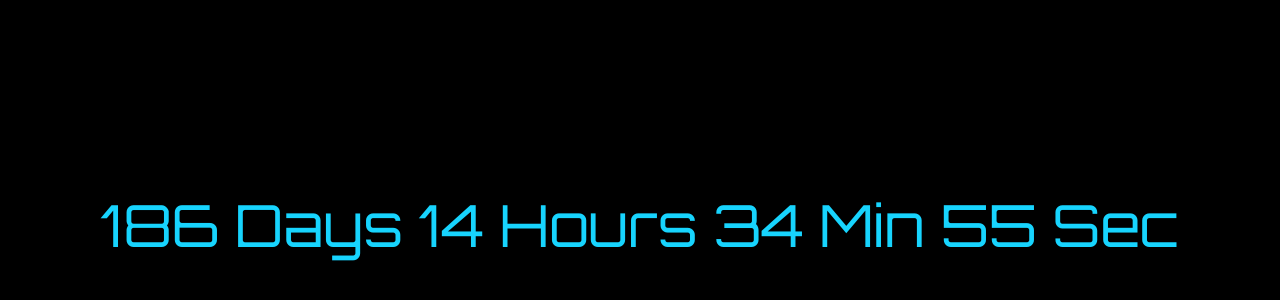
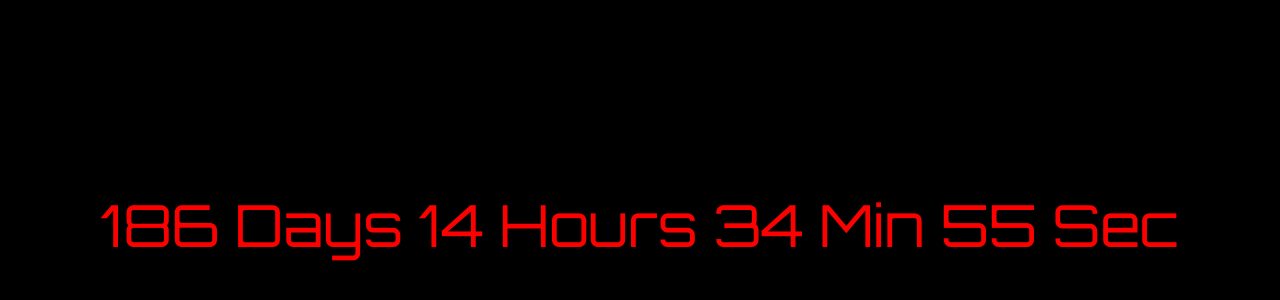
Before and after one commit to nalwadesumati/CountDownTimer, a plain HTML site: page index.html in a window 1280 px wide. Shown: the part 176-476 px from the top of the page. Drawn offline with Linux system fonts and the light colour scheme.

Commit message:
Update style.css

```diff
--- a/style.css
+++ b/style.css
@@ -5,7 +5,7 @@
 }
 body{
 	background-color:black;
-	color:#17d4fe;
+	color:#ff0000;
 
 }
 .digitalclock{
@@ -15,4 +15,5 @@ body{
 	justify-content:center;
 	align-items:center;
 	height:100vh;
+
 }
```
